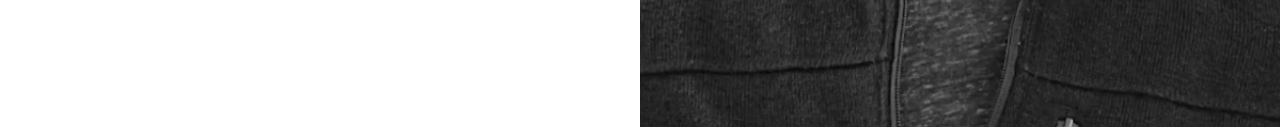
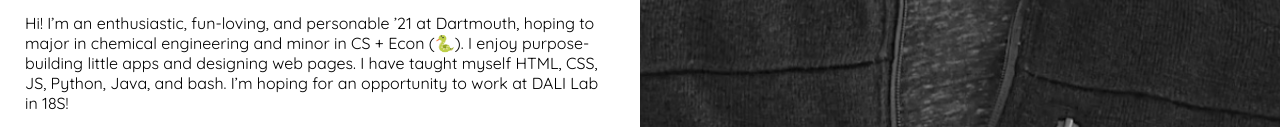
Before and after one commit to doubleaykay/website, a plain HTML site: page index.html in a window 1280 px wide. Shown: the part 673-804 px from the top of the page. Drawn offline with Linux system fonts and the light colour scheme.

Commit message:
add blurb, fix padding

```diff
--- a/css/big.css
+++ b/css/big.css
@@ -42,6 +42,7 @@ hr {
 .hero-text {
   font-family: 'Quicksand', sans-serif;
   padding-left: 25px;
+  padding-right: 25px;
   padding-top: 25px;
   padding-bottom: 25px;
 }
@@ -133,6 +134,7 @@ a.hero-link-dart:active {
 .about-me {
   font-family: 'Quicksand', sans-serif;
   padding-left: 25px;
+  padding-right: 25px;
   padding-top: 25px;
 }
 
--- a/index.html
+++ b/index.html
@@ -60,6 +60,7 @@
               <i class="fab fa-linkedin"></i>
             </a>
             <h1 class="about-me-h1">Student, Researcher, and Developer from Boston, MA</h1>
+            <p class="about-me-blurb">Hi! I’m an enthusiastic, fun-loving, and personable ’21 at Dartmouth, hoping to major in chemical engineering and minor in CS + Econ (🐍). I enjoy purpose-building little apps and designing web pages. I have taught myself HTML, CSS, JS, Python, Java, and bash. I’m hoping for an opportunity to work at DALI Lab in 18S!<p>
           </div>
       </div>
       <div class="hero-column-right">
```
